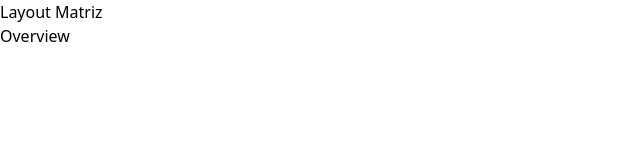
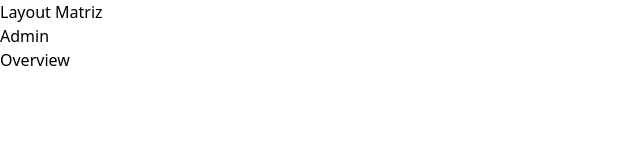
Before and after one commit to codiacademy/ChallengeVII-intensivo-ufjf, a Next.js app: page /admin in a window 1280 px wide. Shown: the top 160 px of the page, without its empty margins (0-640 px from the left). Built offline with nearby package versions, Linux system fonts and the light colour scheme.

Commit message:
Estrutura inicial do projeto. Cloeses#1

```diff
--- a/app/admin/layout.jsx
+++ b/app/admin/layout.jsx
@@ -5,6 +5,7 @@ export default function RootLayout({ children }) {
   return (
     <div>
       <h1>Layout Matriz</h1>
+      <h2>Admin</h2>
       {children}
     </div>
   );
```
